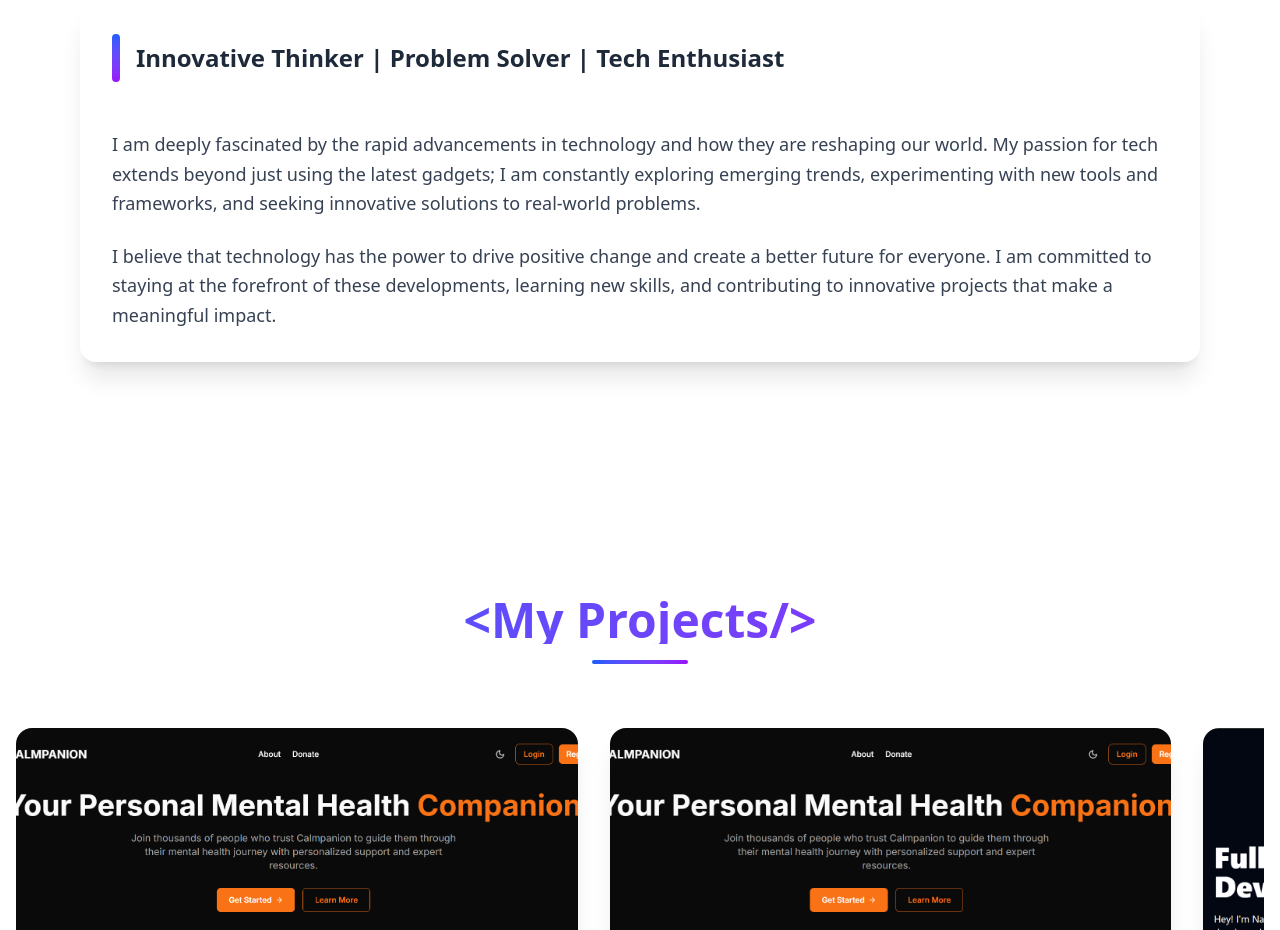
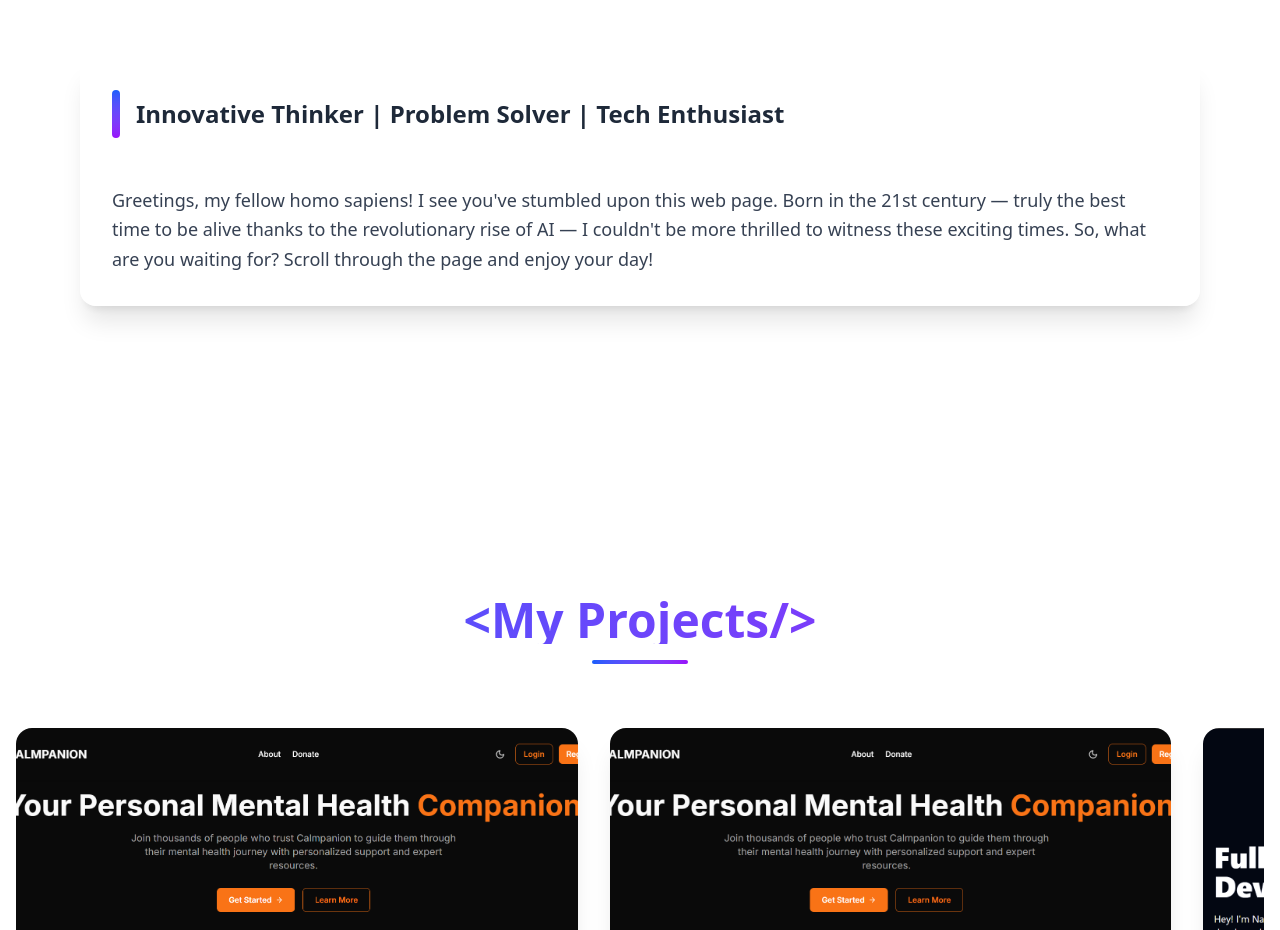
Before and after one commit to HyprerNova/Fort, a Next.js app: page / in a window 1280 px wide. Shown: the part 1140-2070 px from the top of the page. Built offline with nearby package versions, Linux system fonts and the light colour scheme.

Commit message:
About page 100% done

```diff
--- a/sections/About.jsx
+++ b/sections/About.jsx
@@ -42,20 +42,7 @@
             <p className={`text-lg leading-relaxed ${
               darkMode ? "text-gray-300" : "text-gray-700"
             }`}>
-              I am deeply fascinated by the rapid advancements in technology and
-              how they are reshaping our world. My passion for tech extends beyond
-              just using the latest gadgets; I am constantly exploring emerging
-              trends, experimenting with new tools and frameworks, and seeking
-              innovative solutions to real-world problems.
-            </p>
-
-            <p className={`text-lg leading-relaxed ${
-              darkMode ? "text-gray-300" : "text-gray-700"
-            }`}>
-              I believe that technology has the power to drive positive change and create a better
-              future for everyone. I am committed to staying at the forefront of
-              these developments, learning new skills, and contributing to
-              innovative projects that make a meaningful impact.
+              Greetings, my fellow homo sapiens! I see you've stumbled upon this web page. Born in the 21st century — truly the best time to be alive thanks to the revolutionary rise of AI — I couldn't be more thrilled to witness these exciting times. So, what are you waiting for? Scroll through the page and enjoy your day!
             </p>
           </div>
         </div>
```
